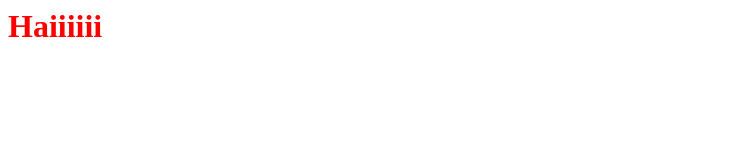
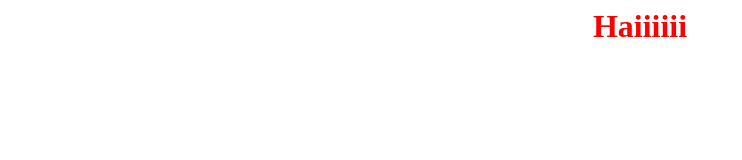
Before and after one commit to bala123456789/Student, a plain HTML site: page index.html in a window 1280 px wide. Shown: the whole page, without its empty margins (0-742 px from the left). Drawn offline with Linux system fonts and the light colour scheme.

Commit message:
Center the heading in index.html
Added center alignment to the heading in the body.

```diff
--- a/index.html
+++ b/index.html
@@ -12,6 +12,6 @@ color:red;
 </script>
 </head>
 <body>
-<h1>Haiiiiii</h1>
+<center><h1>Haiiiiii</h1></center>
 </body>
 </html>
```
